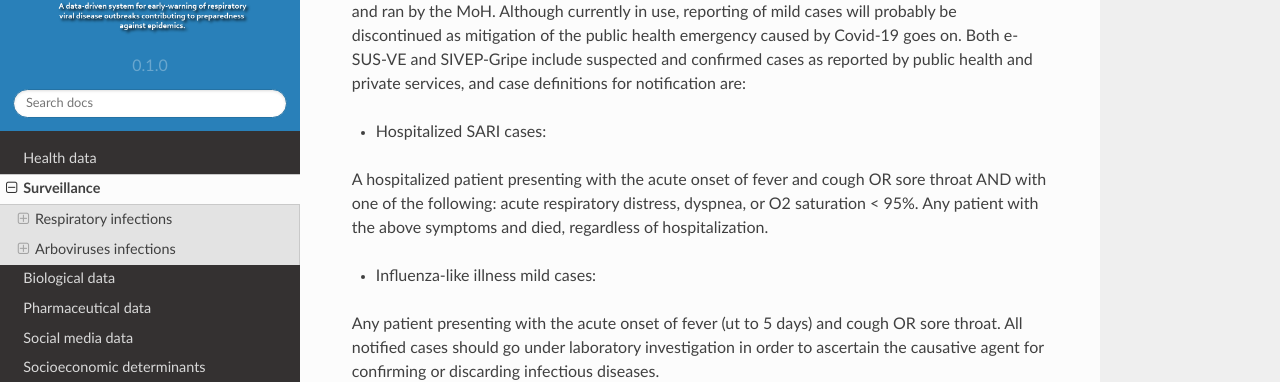
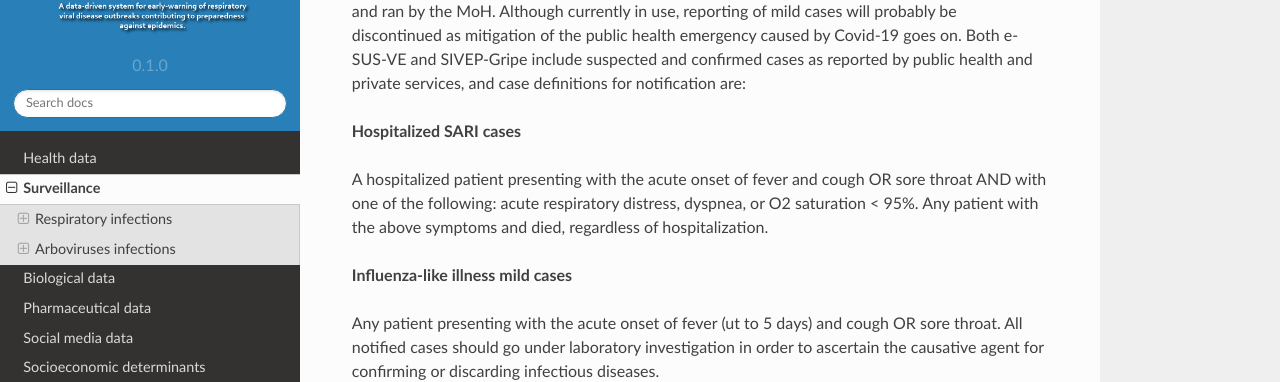
Before and after one commit to cidacslab/AESOP-Data-Documentation, a Sphinx documentation site: the page built from docs/source/surveillance.rst, in a window 1280 px wide and 900 px high, scrolled down 514 px. Shown: the part 136-518 px from the top of the window. Built offline with Sphinx 7.4.7 and the Read the Docs theme 2.0.0, drawn with Linux system fonts in a browser that asks for light colours.

Commit message:
SRAG e SG

```diff
--- a/docs/source/surveillance.rst
+++ b/docs/source/surveillance.rst
@@ -18,11 +18,11 @@ Data on hospitalized SARI cases are inserted and collated in a centralized syste
 Following the Covid-19 pandemic, mild Influenza-like illness cases started to be reported on e-SUS Vigilância Epidemiológica (e-SUS-VE), a new national COVID-19 reporting system, also centralized and ran by the MoH. Although currently in use, reporting of mild cases will probably be discontinued as mitigation of the public health emergency caused by Covid-19 goes on.
 Both e-SUS-VE and SIVEP-Gripe include suspected and confirmed cases as reported by public health and private services, and case definitions for notification are:
 
-* Hospitalized SARI cases:
+**Hospitalized SARI cases**
 
 A hospitalized patient presenting with the acute onset of fever and cough OR sore throat AND with one of the following: acute respiratory distress, dyspnea, or O2 saturation < 95%. Any patient with the above symptoms and died, regardless of hospitalization.
 
-* Influenza-like illness mild cases:
+**Influenza-like illness mild cases**
 
 Any patient presenting with the acute onset of fever (ut to 5 days) and cough OR sore throat.
 All notified cases should go under laboratory investigation in order to ascertain the causative agent for confirming or discarding infectious diseases.
@@ -43,10 +43,12 @@ Suspect case:
 Any patient residing in (or having traveled to in the previous 14 days), an area with dengue or Aedes aegypti occurrence, and who presents with acute onset of fever (lasting up to 7 days) and 2 or more of the following symptoms: nausea/vomiting, rash, myalgia/arthralgia, headache, retro-orbital pain, petechiae, positive tourniquete test, leukopenia
 
 **Chikungunya**
+
 Suspect case:
 Any patient presenting with sudden onset of high fever (>38.5°C) and acute onset of arthralgia or severe arthritis not explained by other conditions, residing in (or having visited in the previous 14 days) areas with chikungunya transmission, or who has an epidemilogic link to a confirmed imported case
 
 **Zika**
+
 Suspect case:
 Any patient presenting with pruritic maculopapular rash and one of the following: fever, conjunctival hyperaemia/non-purulent conjunctivitis, arthralgia/polyarthralgia, Periarticular edema.
 
```
